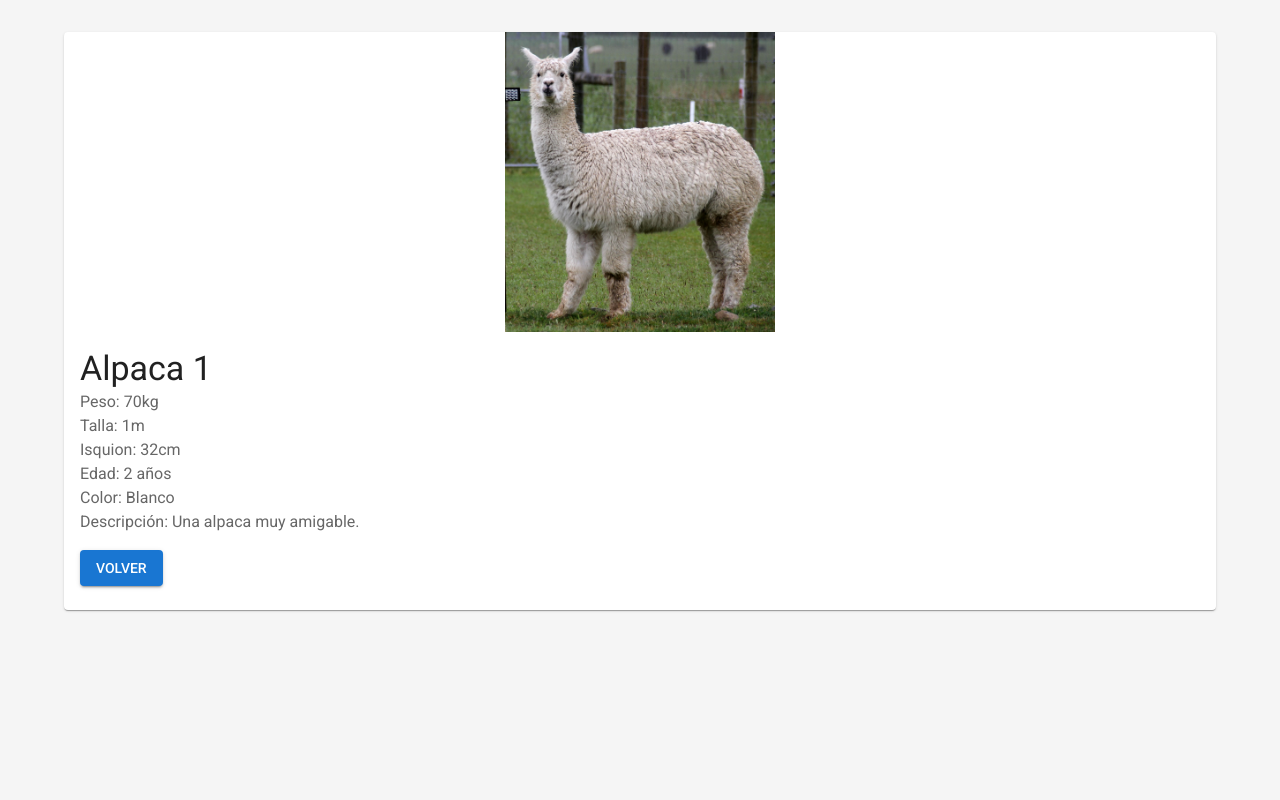
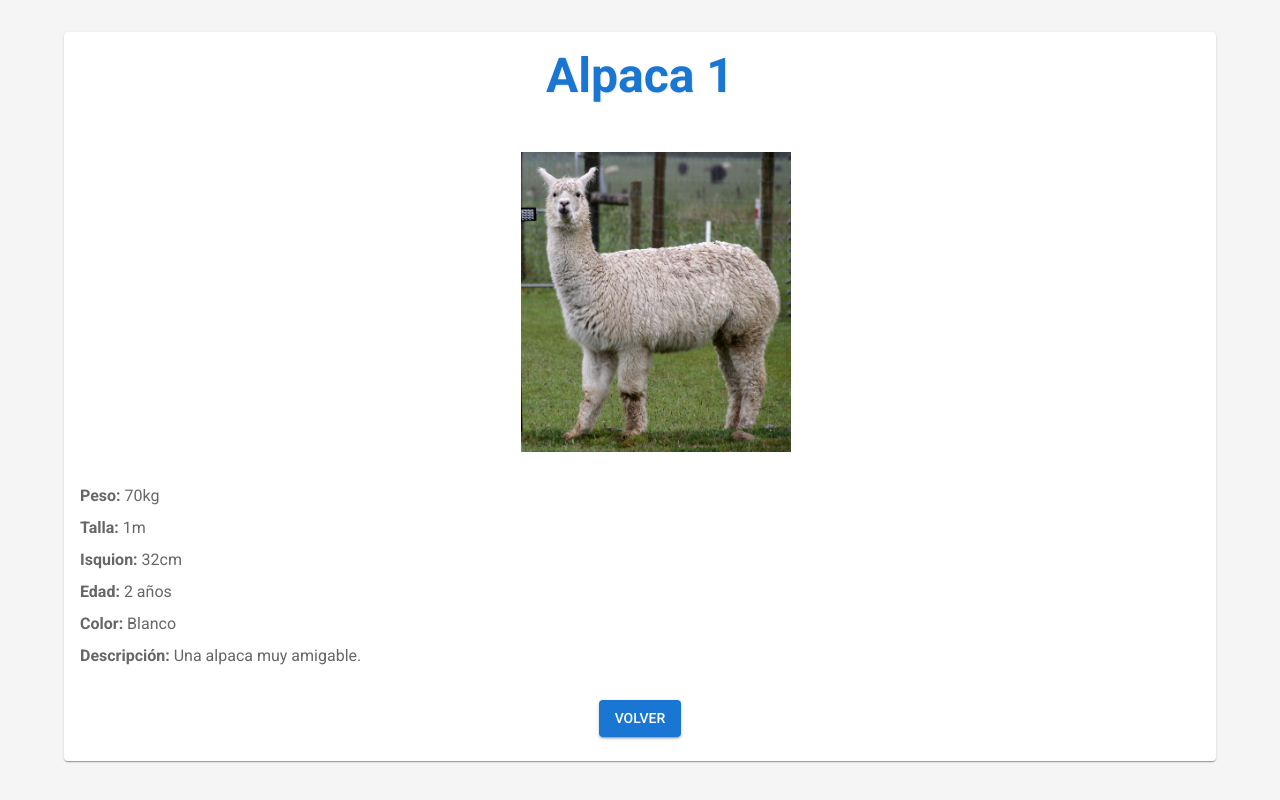
Before and after one commit to slinareslie/alpacas, a React (Create React App) app: page /alpacas/1 in a window 1280 px wide. Built offline with nearby package versions, Linux system fonts and the light colour scheme.

Commit message:
prueba 4 de despliegue

```diff
--- a/src/pages/AlpacaDetailPage.js
+++ b/src/pages/AlpacaDetailPage.js
@@ -8,6 +8,7 @@ import {
   CardContent,
   CardMedia,
   Button,
+  Box,
 } from "@mui/material";
 
 const AlpacaDetailPage = () => {
@@ -40,37 +41,73 @@ const AlpacaDetailPage = () => {
   return (
     <Container sx={{ marginTop: 4 }}>
       <Card>
+        <Box sx={{ textAlign: "center", padding: 2 }}>
+          <Typography
+            variant="h3"
+            component="div"
+            sx={{
+              fontWeight: "bold",
+              color: "#1976d2",
+              marginBottom: 2,
+              textShadow: "1px 1px 2px rgba(0, 0, 0, 0.1)",
+            }}
+          >
+            {alpaca.name}
+          </Typography>
+        </Box>
         {imagePath && (
           <CardMedia
             component="img"
             height="300"
             image={imagePath}
             alt={alpaca.name}
-            sx={{ objectFit: "contain" }}
+            sx={{ objectFit: "contain", margin: "auto", padding: 2 }}
           />
         )}
         <CardContent>
-          <Typography variant="h4" component="div">
-            {alpaca.name}
+          <Typography
+            variant="body1"
+            color="text.secondary"
+            sx={{ marginBottom: 1 }}
+          >
+            <strong>Peso:</strong> {alpaca.weight}
           </Typography>
-          <Typography variant="body1" color="text.secondary">
-            Peso: {alpaca.weight}
+          <Typography
+            variant="body1"
+            color="text.secondary"
+            sx={{ marginBottom: 1 }}
+          >
+            <strong>Talla:</strong> {alpaca.height}
           </Typography>
-          <Typography variant="body1" color="text.secondary">
-            Talla: {alpaca.height}
+          <Typography
+            variant="body1"
+            color="text.secondary"
+            sx={{ marginBottom: 1 }}
+          >
+            <strong>Isquion:</strong> {alpaca.isquion}
           </Typography>
-          <Typography variant="body1" color="text.secondary">
-            Isquion: {alpaca.isquion}
+          <Typography
+            variant="body1"
+            color="text.secondary"
+            sx={{ marginBottom: 1 }}
+          >
+            <strong>Edad:</strong> {alpaca.age}
           </Typography>
-          <Typography variant="body1" color="text.secondary">
-            Edad: {alpaca.age}
+          <Typography
+            variant="body1"
+            color="text.secondary"
+            sx={{ marginBottom: 1 }}
+          >
+            <strong>Color:</strong> {alpaca.color}
           </Typography>
-          <Typography variant="body1" color="text.secondary">
-            Color: {alpaca.color}
+          <Typography
+            variant="body1"
+            color="text.secondary"
+            sx={{ marginBottom: 2 }}
+          >
+            <strong>Descripción:</strong> {alpaca.description}
           </Typography>
-          <Typography variant="body1" color="text.secondary">
-            Descripción: {alpaca.description}
-          </Typography>
+          <Box sx={{ textAlign: "center" }}>
             <Button
               variant="contained"
               component={Link}
@@ -79,6 +116,7 @@ const AlpacaDetailPage = () => {
             >
               Volver
             </Button>
+          </Box>
         </CardContent>
       </Card>
     </Container>
--- a/src/services/api.js
+++ b/src/services/api.js
@@ -31,7 +31,7 @@ export const getAlpacas = async () => {
       age: "3 años",
       color: "Marrón",
       description: "Le encanta correr.",
-      image: "alpaca2.jpg",
+      image: "alpaca3.jpg",
     },
     // ...otros especímenes
   ];
```
Also changed, not shown: src/assets/alpaca3.jpg (added). Lines whose indentation alone changed are shown as unchanged.
